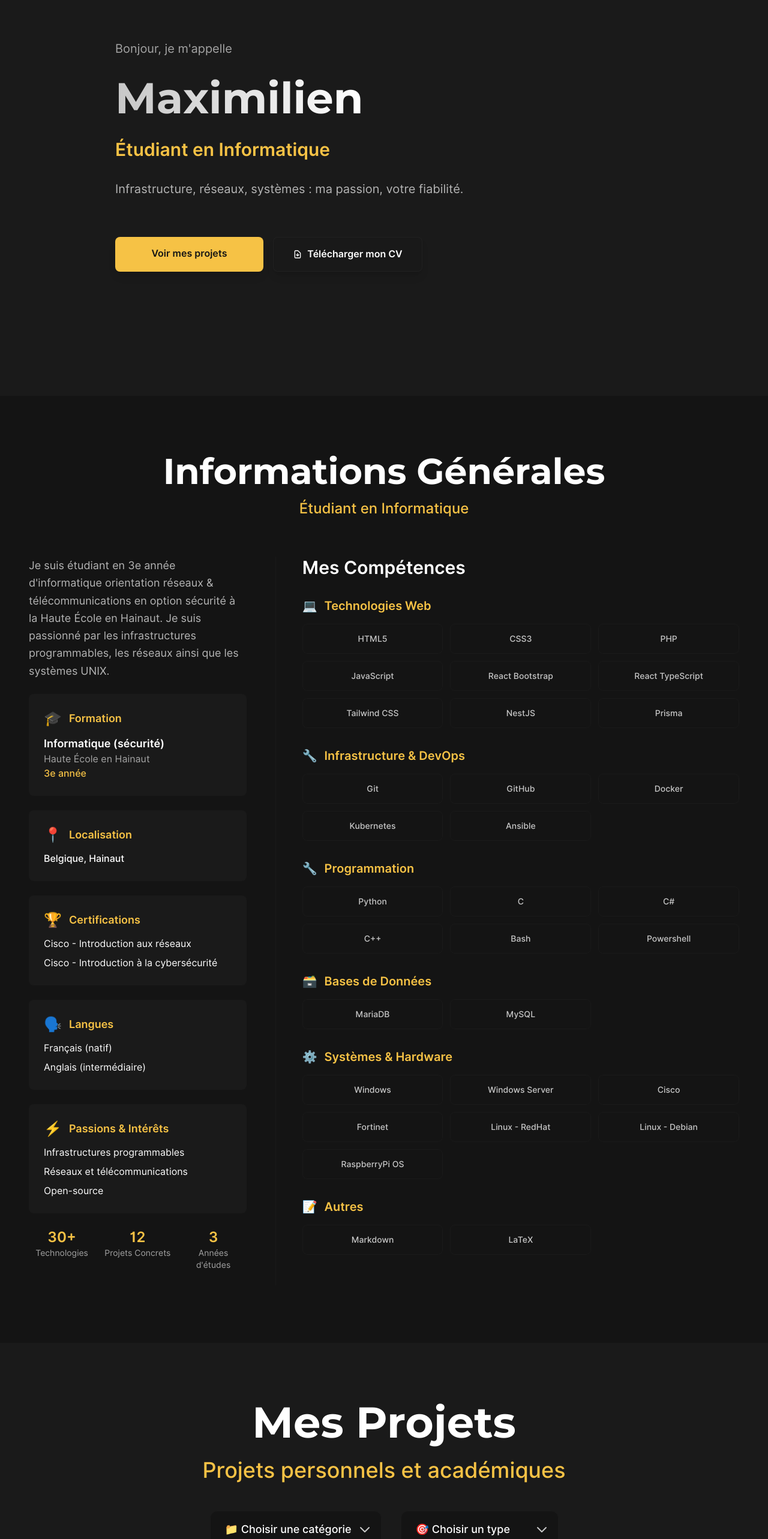
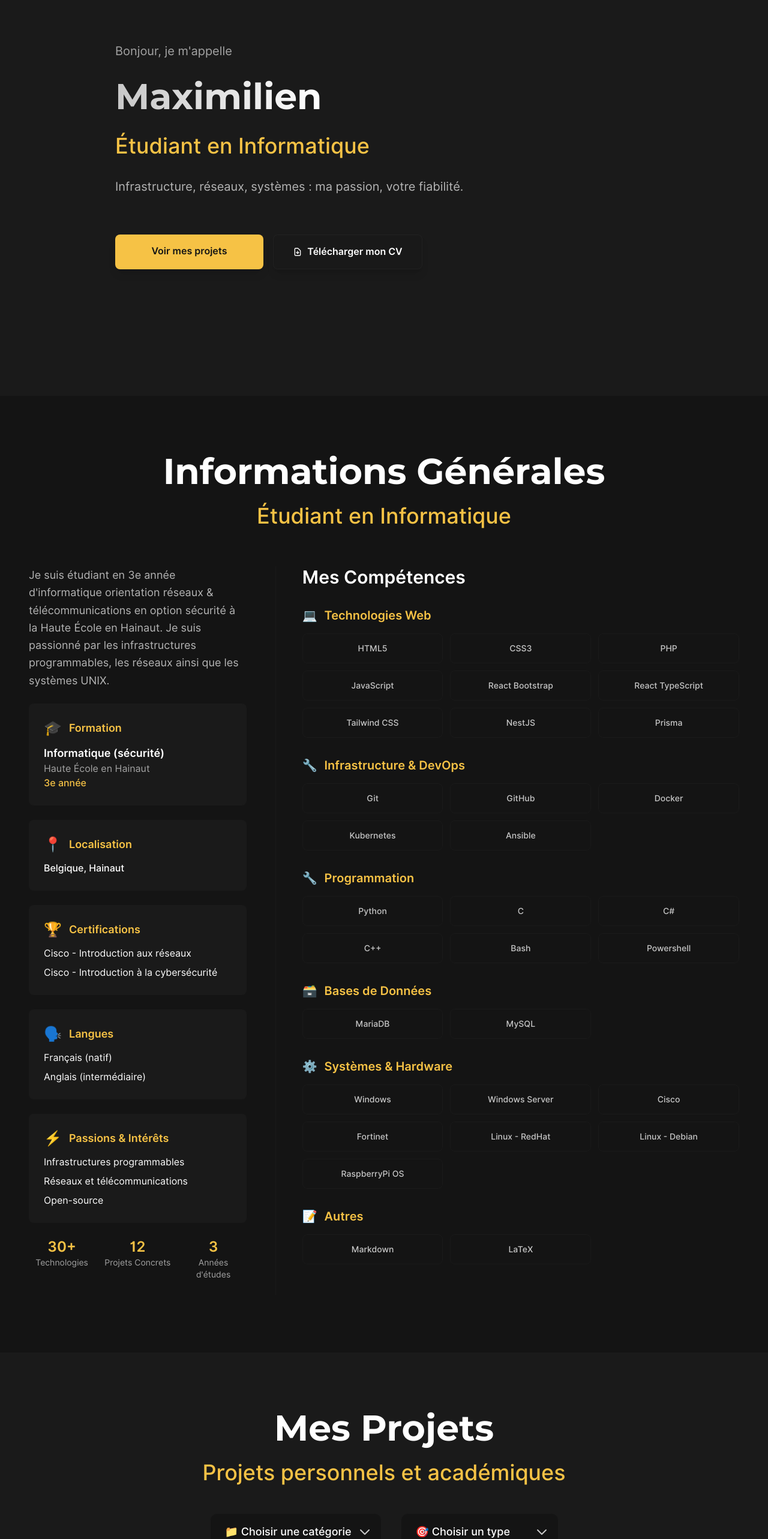
Before and after one commit to maximilien-bruyere/profile, a React (Vite) app: page / in a window 1280 px wide. Shown: the part 180-2746 px from the top of the page at 60% size. Built offline with nearby package versions, Linux system fonts and the light colour scheme.

Commit message:
fix: add more responsive tools

```diff
--- a/src/components/layout/Footer.tsx
+++ b/src/components/layout/Footer.tsx
@@ -40,7 +40,7 @@ const Footer = () => {
                     </div>
 
                     {/* Right side - Links and copyright */}
-                    <div className="flex flex-col items-center gap-3 text-xs md:text-sm order-3 md:order-3">
+                    <div className="flex flex-col items-center gap-3 text-sm order-3 md:order-3">
                         <a
                             href="https://github.com/maximilien-bruyere/profile"
                             target="_blank"
--- a/src/pages/profile/sections/About.tsx
+++ b/src/pages/profile/sections/About.tsx
@@ -38,10 +38,10 @@ const About = () => {
       <div className="max-w-7xl mx-auto">
         {/* Section Title */}
         <div className="text-center mb-12 lg:mb-16">
-          <h2 className="font-heading text-4xl md:text-5xl lg:text-6xl font-bold text-color-text-primary mb-4">
+          <h2 className="font-heading text-4xl md:text-5xl lg:text-6xl font-bold text-color-text-primary mb-6">
             {t("about.title")}
           </h2>
-          <p className="text-accent text-xl md:text-2xl font-medium">
+          <p className="text-accent text-2xl md:text-3xl lg:text-4xl font-medium">
             {t("about.subtitle")}
           </p>
         </div>
--- a/src/pages/profile/sections/Contact.tsx
+++ b/src/pages/profile/sections/Contact.tsx
@@ -43,10 +43,10 @@ export default function Contact() {
 
         {/* Header */}
         <div className="text-center mb-12 md:mb-16">
-          <h2 className="font-heading text-3xl sm:text-4xl md:text-5xl lg:text-6xl xl:text-7xl font-bold text-color-text-primary mb-6 md:mb-8">
+          <h2 className="font-heading text-4xl md:text-5xl lg:text-6xl font-bold text-color-text-primary mb-6">
             {t("contact.title")}
           </h2>
-          <p className="text-accent text-xl sm:text-2xl md:text-3xl lg:text-4xl xl:text-5xl font-bold mb-8 md:mb-12">
+          <p className="text-accent text-2xl md:text-3xl lg:text-4xl font-medium">
             {t("contact.cta")}
           </p>
         </div>
--- a/src/pages/profile/sections/Home.tsx
+++ b/src/pages/profile/sections/Home.tsx
@@ -25,16 +25,16 @@ const Home = () => {
           </p>
 
           {/* Main Title */}
-          <h1 className="font-heading text-3xl sm:text-4xl md:text-5xl lg:text-6xl xl:text-7xl font-bold">
+          <h2 className="font-heading text-4xl md:text-5xl lg:text-6xl  font-bold">
             <span className="bg-gradient-to-r from-color-text-secondary to-color-text-primary bg-clip-text text-transparent">
               {t("home.title")}
             </span>
-          </h1>
+          </h2>
 
           {/* Subtitle */}
-          <h2 className="text-accent text-lg sm:text-xl md:text-2xl lg:text-3xl font-semibold">
+          <p className="text-accent text-2xl md:text-3xl lg:text-4xl font-medium">
             {t("home.subtitle")}
-          </h2>
+          </p>
 
           {/* Description */}
           <p className="text-color-text-secondary/90 text-base sm:text-lg md:text-xl max-w-2xl mx-auto lg:mx-0 leading-relaxed">
--- a/src/pages/profile/sections/Portfolio.tsx
+++ b/src/pages/profile/sections/Portfolio.tsx
@@ -239,7 +239,7 @@ const Portfolio = () => {
       <div className="max-w-7xl mx-auto">
         {/* Section Title */}
         <div className="text-center mb-16 lg:mb-20">
-          <h2 className="font-heading text-5xl md:text-6xl lg:text-7xl font-bold text-color-text-primary mb-6">
+          <h2 className="font-heading text-4xl md:text-5xl lg:text-6xl font-bold text-color-text-primary mb-6">
             {t("portfolio.title")}
           </h2>
           <p className="text-accent text-2xl md:text-3xl lg:text-4xl font-medium mb-12">
```
